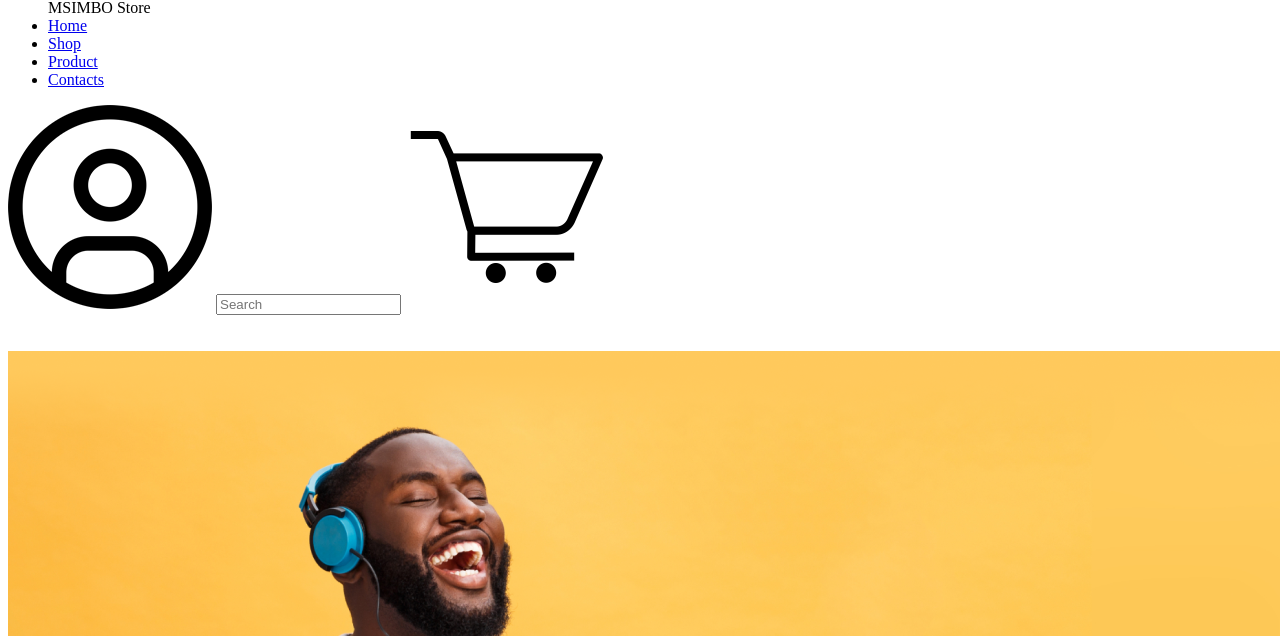
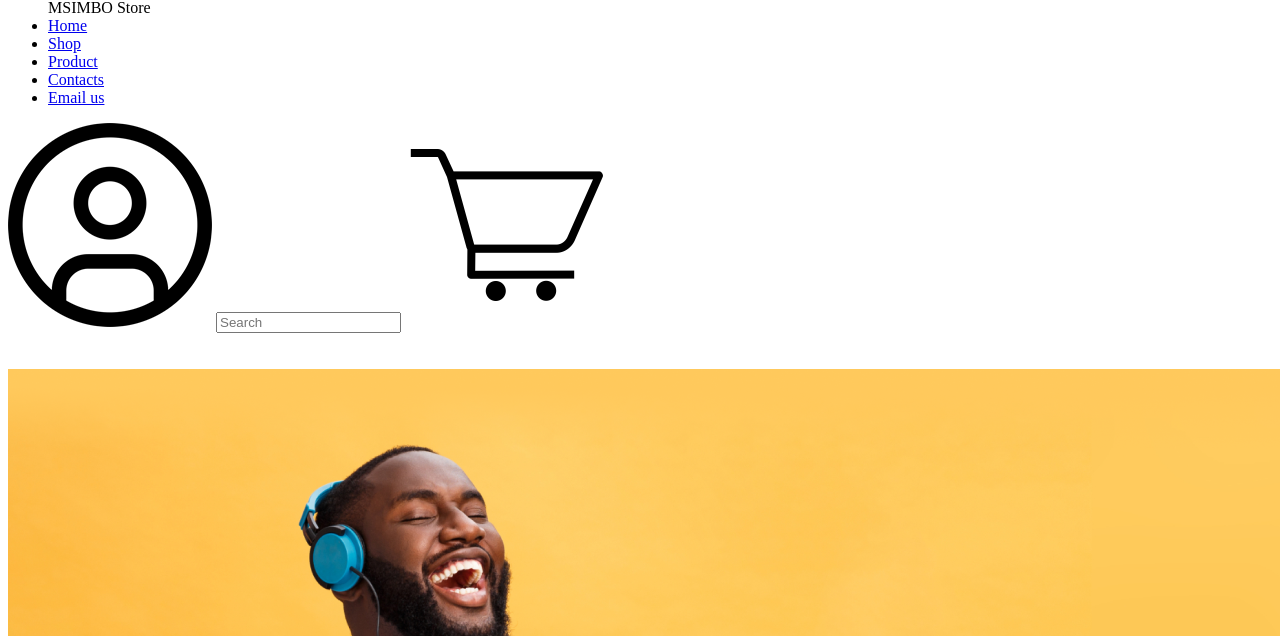
Before and after one commit to drbilll/first-ecommerce-store, a plain HTML site: page index.html in a window 1280 px wide. Shown: the part 164-800 px from the top of the page. Drawn offline with Linux system fonts and the light colour scheme.

Commit message:
email added

```diff
--- a/index.html
+++ b/index.html
@@ -22,6 +22,7 @@
             <li><a href="#SC">Shop</a></li>
             <li><a href="#newarrival">Product</a></li>
             <li><a href="#ftr">Contacts</a></li>
+            <li><a href="#ftr">Email us</a></li>
         </ul>
         <div>
             <img src="images/icon.png" alt="Avatar Icon">
```
